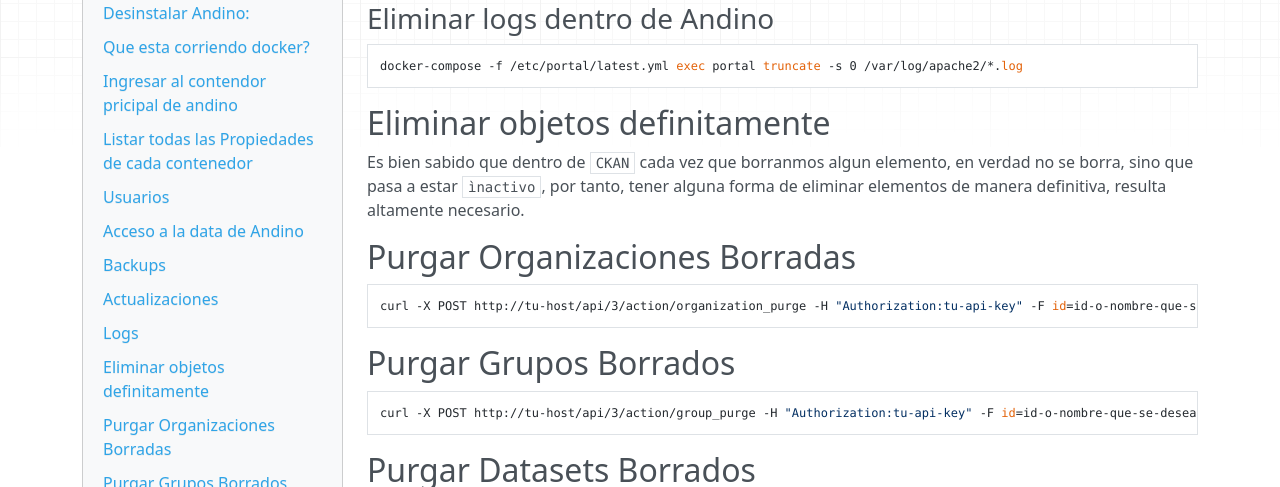
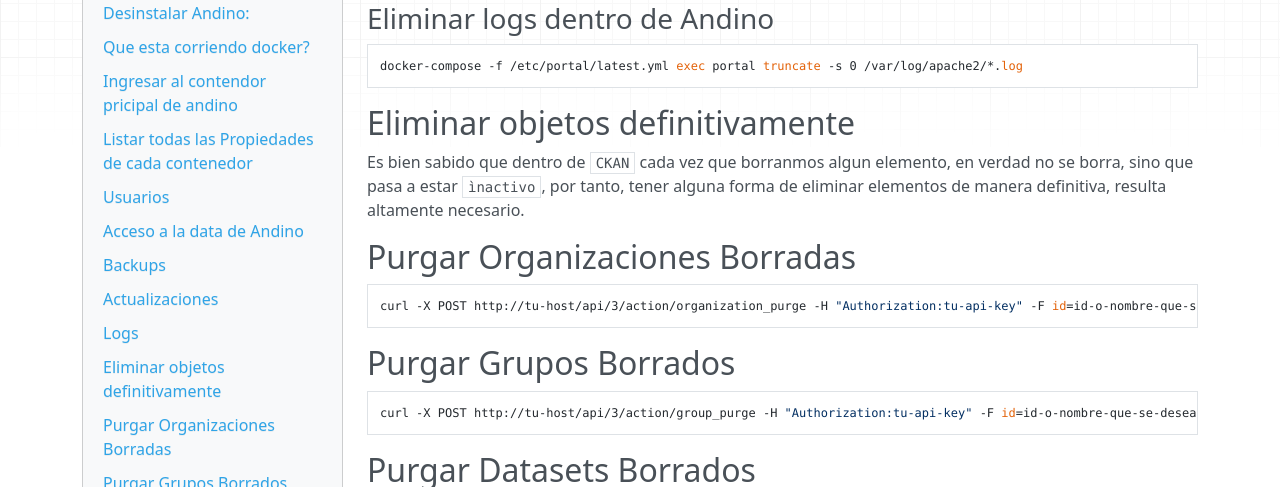
Before and after one commit to datosgobar/portal-andino, an MkDocs documentation site: the page built from docs/setup/usage.md, in a window 1280 px wide and 900 px high, scrolled down 4642 px. Shown: the part 159-646 px from the top of the window. Built offline with MkDocs 1.6.1, drawn with Linux system fonts in a browser that asks for light colours; nearby versions of some CDN libraries; old or Windows-style settings are respelled for this version of MkDocs.

Commit message:
Arreglos typos

```diff
--- a/docs/setup/usage.md
+++ b/docs/setup/usage.md
@@ -228,7 +228,7 @@
     docker-compose -f /etc/portal/latest.yml exec portal truncate -s 0 /var/log/apache2/*.log
 
 
-## Eliminar objetos definitamente
+## Eliminar objetos definitivamente
 
 Es bien sabido que dentro de `CKAN` cada vez que borranmos algun elemento, en verdad no se borra, sino que pasa a estar `ìnactivo`, por tanto, tener alguna forma de eliminar elementos de manera definitiva, resulta altamente necesario.
 
```
Also changed, not shown: docs/setup/recommendations.md (+1 -1 lines).
